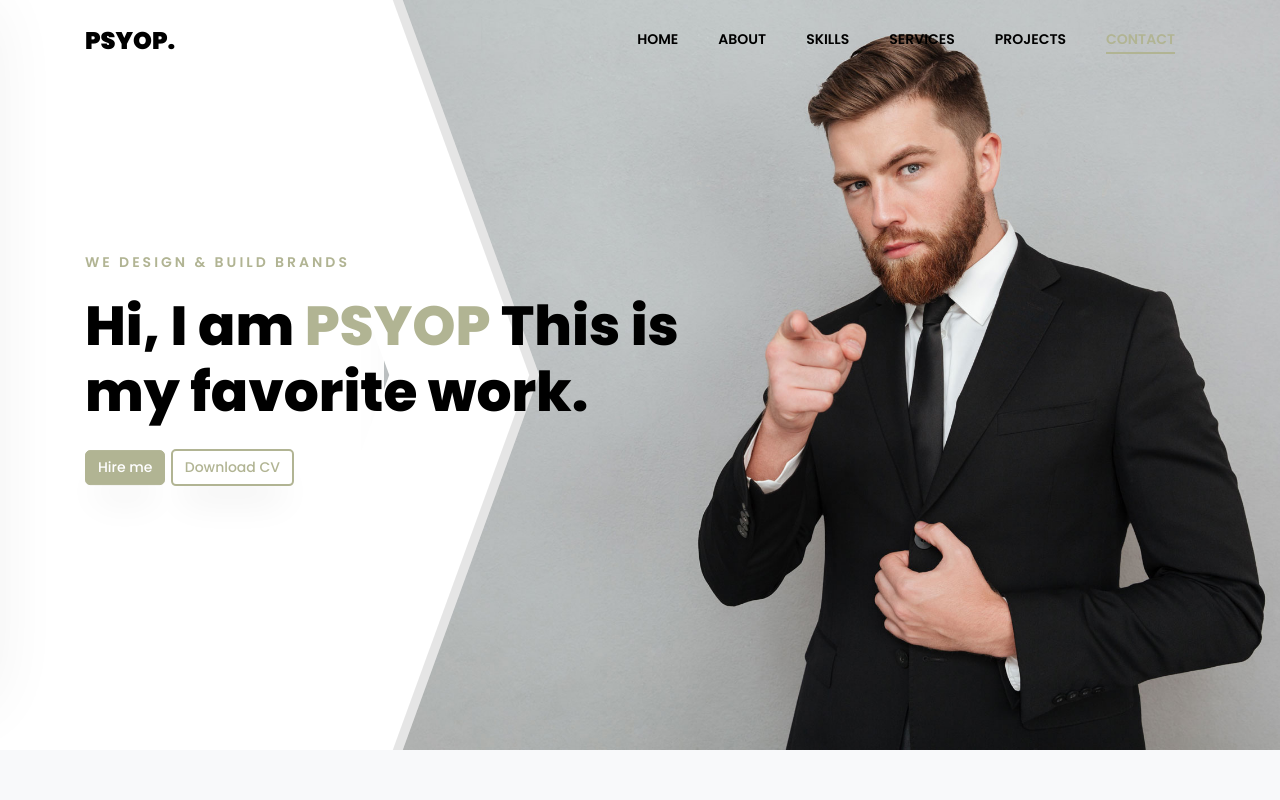
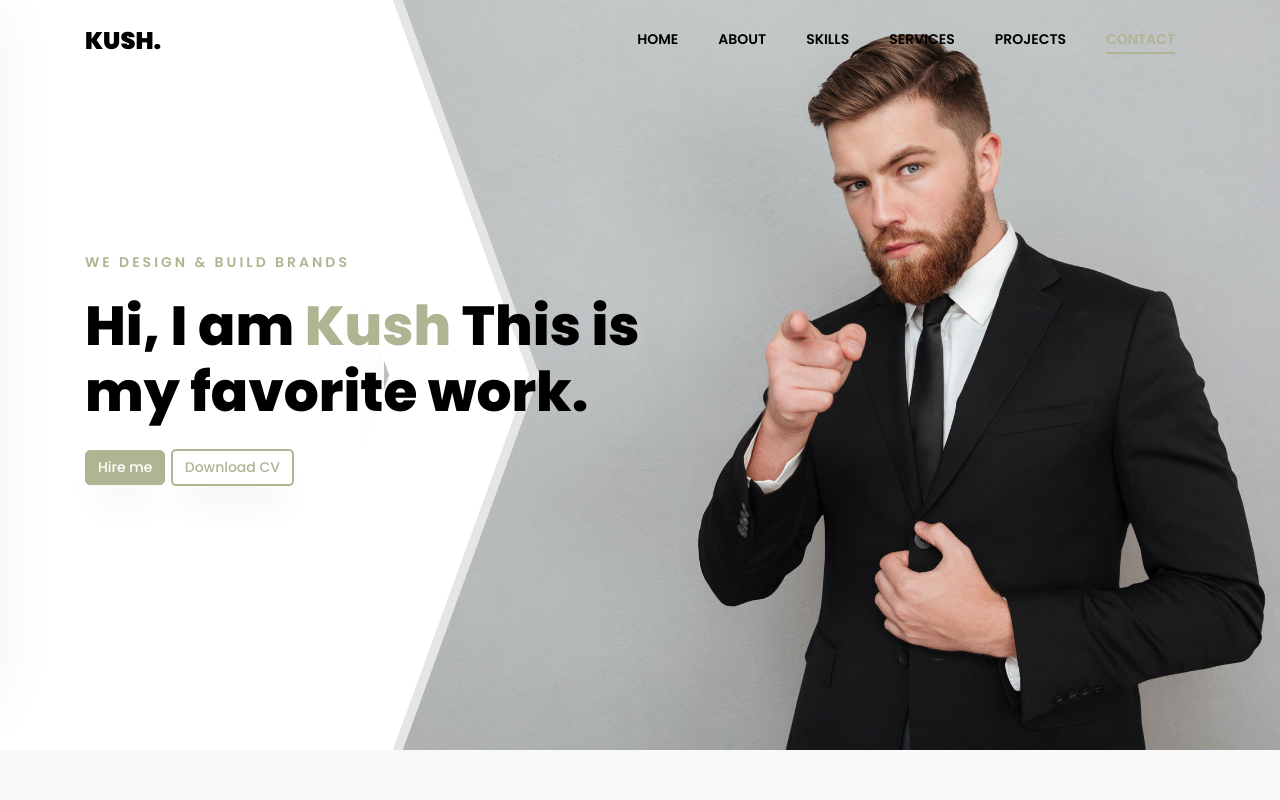
Before and after one commit to kush088/portfolio-website, a plain HTML site: page index.html in a window 1280 px wide. Shown: the top 800 px of the page. Drawn offline with Linux system fonts and the light colour scheme; some packages are replaced by stand-ins of ours; no server answers; files whose address does not match are found by name.

Commit message:
Update index.html

```diff
--- a/index.html
+++ b/index.html
@@ -23,7 +23,7 @@
 
 	<nav class="navbar navbar-expand-lg navbar-dark ftco_navbar bg-dark ftco-navbar-light site-navbar-target" id="ftco-navbar">
 		<div class="container">
-			<a class="navbar-brand" href="index.html">PSYOP<span>.</span></a>
+			<a class="navbar-brand" href="index.html">Kush<span>.</span></a>
 			<button class="navbar-toggler js-fh5co-nav-toggle fh5co-nav-toggle" type="button" data-toggle="collapse" data-target="#ftco-nav" aria-controls="ftco-nav" aria-expanded="false" aria-label="Toggle navigation">
 				<span class="oi oi-menu"></span> Menu
 			</button>
@@ -52,7 +52,7 @@
 						</div>
 						<div class="one-forth d-flex  align-items-center ftco-animate" data-scrollax=" properties: { translateY: '70%' }">
 							<div class="text">
-								<span class="subheading">Hello! This is PSYOP</span>
+								<span class="subheading">Hello! This is Kush</span>
 								<h1 class="mb-4 mt-3">Creative <span>Web designer</span> &amp; Developer</h1>
 								<p><a href="#" class="btn btn-primary">Hire me</a> <a href="#" class="btn btn-primary btn-outline-primary">RESUME</a></p>
 							</div>
@@ -72,7 +72,7 @@
 						<div class="one-forth d-flex align-items-center ftco-animate" data-scrollax=" properties: { translateY: '70%' }">
 							<div class="text">
 								<span class="subheading">We Design &amp; Build Brands</span>
-								<h1 class="mb-4 mt-3">Hi, I am <span>PSYOP</span> This is my favorite work.</h1>
+								<h1 class="mb-4 mt-3">Hi, I am <span>Kush</span> This is my favorite work.</h1>
 								<p><a href="#" class="btn btn-primary">Hire me</a> <a href="#" class="btn btn-primary btn-outline-primary">Download CV</a></p>
 							</div>
 						</div>
@@ -813,7 +813,7 @@
 								<span class="fa fa-paper-plane"></span>
 							</div>
 							<div class="text">
-								<p><span>Email:</span> <a href="mailto:info@yoursite.com">psyop.0088@gmail.com</a></p>
+								<p><span>Email:</span> <a href="mailto:info@yoursite.com">kushparekh01@gmail.com</a></p>
 							</div>
 						</div>
 						<div class="dbox w-100 d-flex">
@@ -821,7 +821,7 @@
 								<span class="fa fa-globe"></span>
 							</div>
 							<div class="text">
-								<p><span>Website</span> <a href="#">PSYOP</a></p>
+								<p><span>Website</span> <a href="#">Kush</a></p>
 							</div>
 						</div>
 					</div>
```
